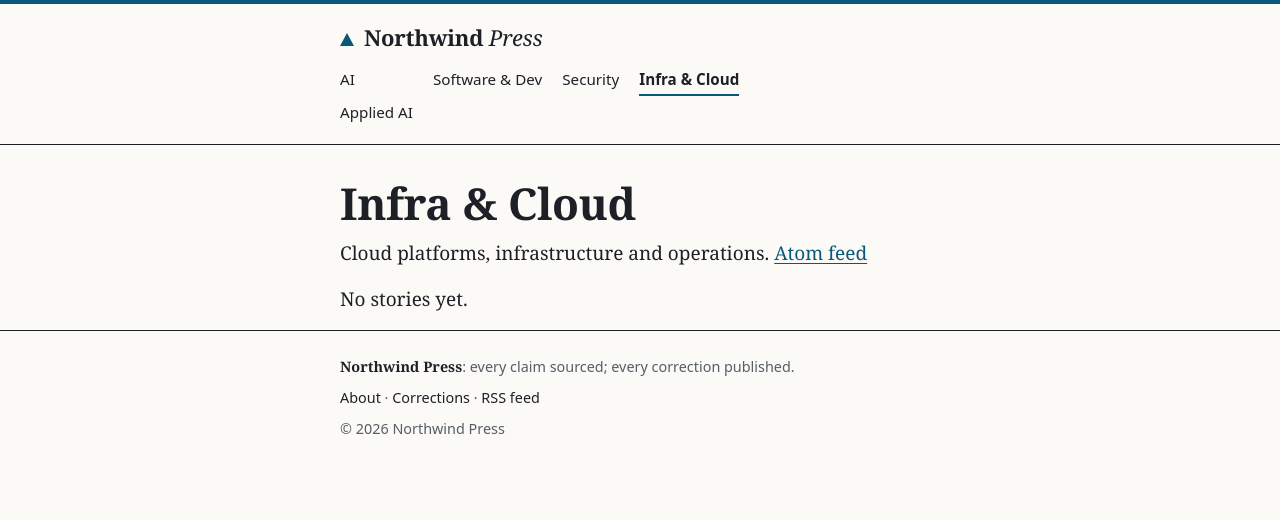
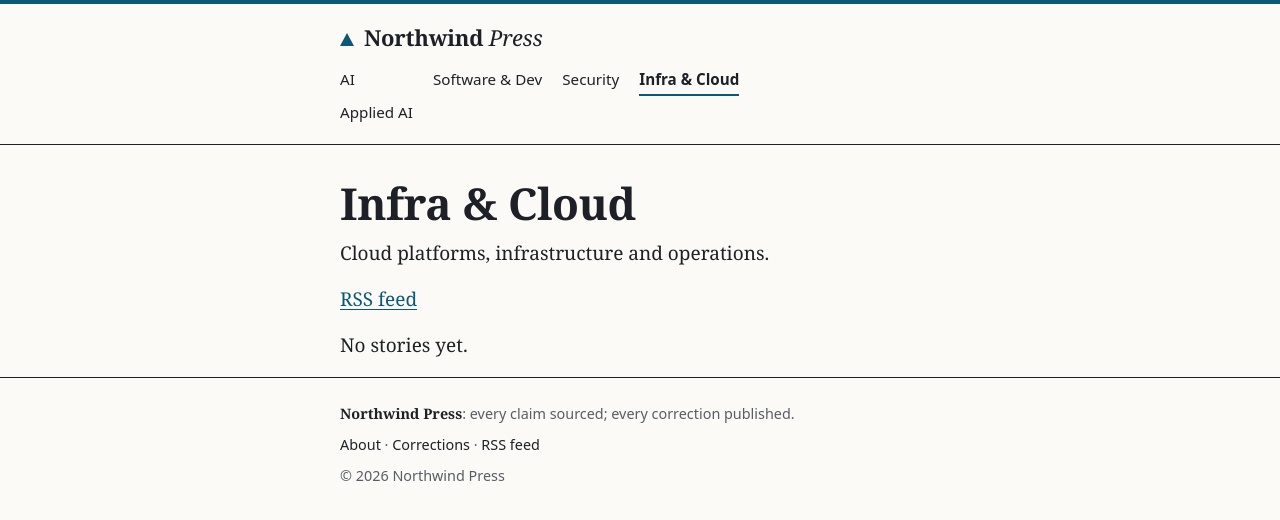
Before and after one commit to northwind-press/northwind-press.github.io, a Jekyll site: the page built from infra/index.html, in a window 1280 px wide. Shown: the top 520 px of the page. Built offline with Jekyll 4.4.1, drawn with Linux system fonts in a browser that asks for light colours.

Commit message:
Section page follows the design/sections.md contract (T-56 scope addition)
data-section on .section-page; header.section-intro holds h1, intro p and p.section-links; list headings and lists sit directly in .section-page.

Co-Authored-By: Claude Opus 5.5 <noreply@anthropic.com>

```diff
--- a/_layouts/section.html
+++ b/_layouts/section.html
@@ -9,24 +9,21 @@ layout: default
 {%- assign news_posts = section_posts | where: 'kind', 'news' -%}
 {%- assign longform_kinds = 'feature,briefing,digest' | split: ',' -%}
 {%- assign longform_posts = section_posts | where_exp: 'p', 'longform_kinds contains p.kind' -%}
-<div class="section-page">
-  <header class="section-header">
+<div class="section-page" data-section="{{ page.section }}">
+  <header class="section-intro">
     <h1>{{ section_name }}</h1>
-    <p class="section-intro">{{ page.intro }} <a class="section-feed" href="{{ section_feed | relative_url }}">Atom feed</a></p>
+    {% if page.intro %}<p>{{ page.intro }}</p>{% endif %}
+    <p class="section-links"><a href="{{ section_feed | relative_url }}">RSS feed</a></p>
   </header>
   {%- if news_posts.size == 0 and longform_posts.size == 0 %}
   <p>No stories yet.</p>
   {%- endif %}
   {%- if news_posts.size > 0 %}
-  <section aria-labelledby="latest-news">
-    <h2 class="section-list-heading" id="latest-news">Latest news</h2>
-    {% include post-list.html posts=news_posts heading="h3" %}
-  </section>
+  <h2 class="section-list-heading" id="latest-news">Latest news</h2>
+  {% include post-list.html posts=news_posts heading="h3" %}
   {%- endif %}
   {%- if longform_posts.size > 0 %}
-  <section aria-labelledby="features-analysis">
-    <h2 class="section-list-heading" id="features-analysis">Features &amp; analysis</h2>
-    {% include post-list.html posts=longform_posts heading="h3" %}
-  </section>
+  <h2 class="section-list-heading" id="features-analysis">Features &amp; analysis</h2>
+  {% include post-list.html posts=longform_posts heading="h3" %}
   {%- endif %}
 </div>
```
